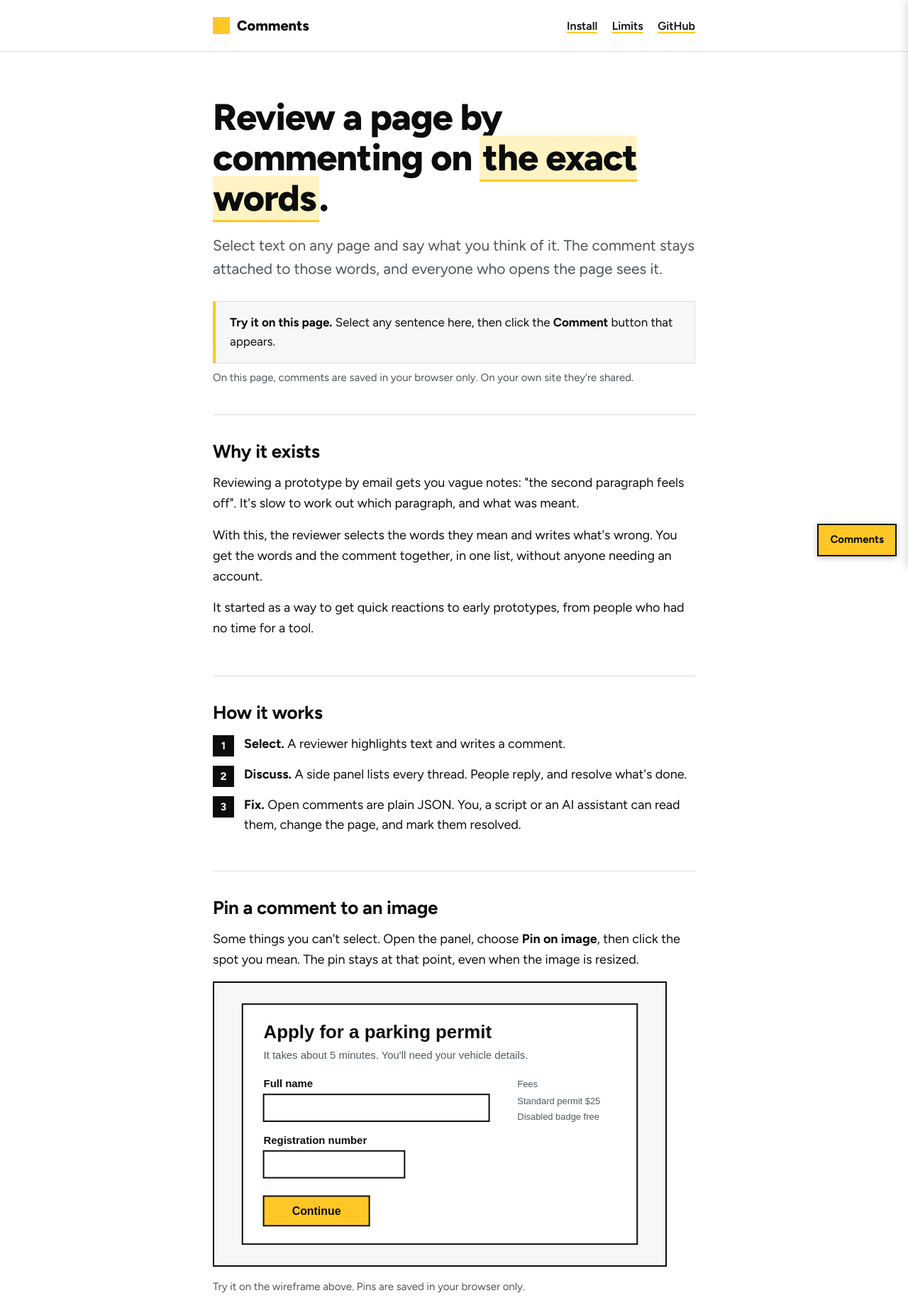
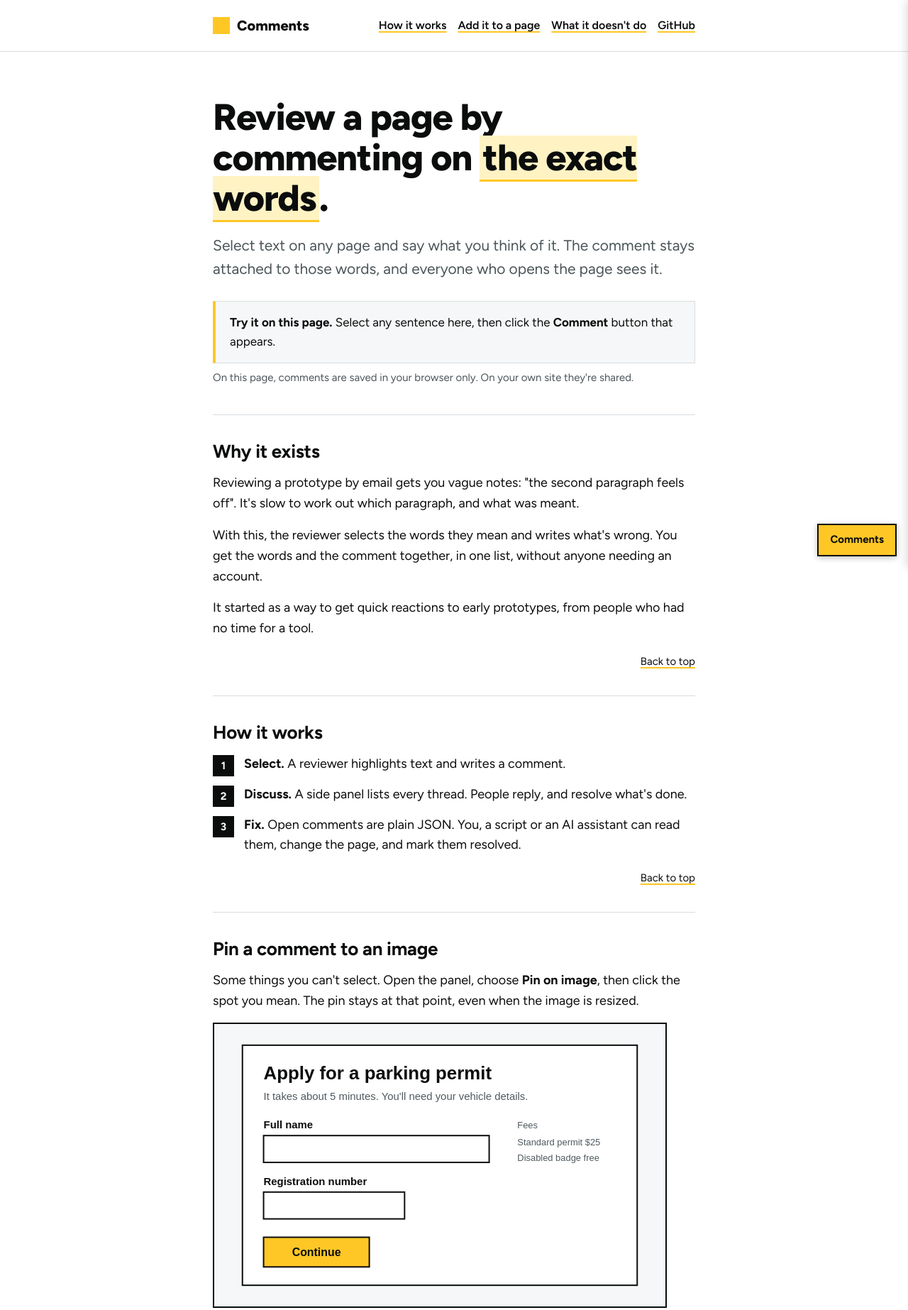
Before and after one commit to gavinwye/notis.gavinwye.com, a website: page site/index.html in a window 1280 px wide. Shown: the top 1846 px of the page at 71% size. Drawn offline with Linux system fonts and the light colour scheme.

Commit message:
Site: nav labels match the headings, and a back to top link on every section
Co-Authored-By: Claude Sonnet 5.5 <noreply@anthropic.com>
Claude-Session: https://claude.ai/code/session_01NFwn9QVqFSUsgDfbQNtENX

```diff
--- a/site/index.html
+++ b/site/index.html
@@ -28,8 +28,8 @@
   header .wrap { display:flex; justify-content:space-between; align-items:center; gap:16px; }
   .brand { font-weight:800; font-size:20px; text-decoration:none; color:var(--ink); display:flex; align-items:center; gap:10px; }
   .brand i { width:24px; height:24px; background:var(--markline); display:inline-block; }
-  nav { white-space:nowrap; }
-  nav a { margin-left:16px; font-size:16px; font-weight:600; }
+  nav { display:flex; flex-wrap:wrap; justify-content:flex-end; gap:4px 16px; }
+  nav a { white-space:nowrap; font-size:16px; font-weight:600; }
   nav a:hover { text-decoration:underline; }
   .hero { padding:64px 0 40px; }
   h1 { font-size:clamp(34px,6vw,52px); line-height:1.1; letter-spacing:-.02em; font-weight:800; margin:0 0 20px; }
@@ -54,16 +54,20 @@
   .cols div { background:var(--tint); border:1px solid var(--line); padding:16px 18px; }
   .cols h3 { margin:0 0 6px; font-size:18px; }
   .cols p { margin:0; font-size:16px; color:var(--muted); }
+  @media (max-width:560px) { header .wrap { flex-direction:column; align-items:flex-start; } nav { justify-content:flex-start; } }
+  .top { margin:20px 0 0; font-size:15px; text-align:right; }
+  section[id] { scroll-margin-top:16px; }
   footer { padding:28px 0 80px; border-top:1px solid var(--line); color:var(--muted); font-size:15px; }
 </style>
 </head>
-<body>
+<body id="top">
 <header>
   <div class="wrap">
     <a class="brand" href="/"><i aria-hidden="true"></i>Comments</a>
-    <nav>
-      <a href="#install">Install</a>
-      <a href="#limits">Limits</a>
+    <nav aria-label="On this page">
+      <a href="#how-it-works">How it works</a>
+      <a href="#add-it-to-a-page">Add it to a page</a>
+      <a href="#what-it-doesnt-do">What it doesn't do</a>
       <a href="https://github.com/gavinwye/comments.gavinwye.com">GitHub</a>
     </nav>
   </div>
@@ -77,38 +81,42 @@
     <p class="small">On this page, comments are saved in your browser only. On your own site they're shared.</p>
   </div>
 
-  <section>
+  <section id="why-it-exists">
     <h2>Why it exists</h2>
     <p>Reviewing a prototype by email gets you vague notes: "the second paragraph feels off". It's slow to work out which paragraph, and what was meant.</p>
     <p>With this, the reviewer selects the words they mean and writes what's wrong. You get the words and the comment together, in one list, without anyone needing an account.</p>
     <p>It started as a way to get quick reactions to early prototypes, from people who had no time for a tool.</p>
+    <p class="top"><a href="#top">Back to top</a></p>
   </section>
 
-  <section>
+  <section id="how-it-works">
     <h2>How it works</h2>
     <ol class="steps">
       <li><b>Select.</b> A reviewer highlights text and writes a comment.</li>
       <li><b>Discuss.</b> A side panel lists every thread. People reply, and resolve what's done.</li>
       <li><b>Fix.</b> Open comments are plain JSON. You, a script or an AI assistant can read them, change the page, and mark them resolved.</li>
     </ol>
+    <p class="top"><a href="#top">Back to top</a></p>
   </section>
 
-  <section>
+  <section id="pin-a-comment-to-an-image">
     <h2>Pin a comment to an image</h2>
     <p>Some things you can't select. Open the panel, choose <b>Pin on image</b>, then click the spot you mean. The pin stays at that point, even when the image is resized.</p>
     <p><img src="demo-form.svg" alt="Wireframe of a parking permit application form" width="640" height="400" style="max-width:100%;height:auto;border:2px solid var(--ink);display:block"></p>
     <p class="small">Try it on the wireframe above. Pins are saved in your browser only.</p>
+    <p class="top"><a href="#top">Back to top</a></p>
   </section>
 
-  <section id="install">
+  <section id="add-it-to-a-page">
     <h2>Add it to a page</h2>
     <p>One line before <code>&lt;/body&gt;</code>:</p>
     <pre><code>&lt;script src="/comments.js" defer&gt;&lt;/script&gt;</code></pre>
     <p>Comments are stored by a small serverless function in the same repo. Deploy it to Netlify, set an admin token, and you're done. There's no database and nothing to build.</p>
     <p><a href="https://github.com/gavinwye/comments.gavinwye.com#readme">Setup, options and the API are in the README.</a></p>
+    <p class="top"><a href="#top">Back to top</a></p>
   </section>
 
-  <section>
+  <section id="what-you-get">
     <h2>What you get</h2>
     <div class="cols">
       <div><h3>Anchored to text</h3><p>Comments find their words again when the page loads, and survive small edits.</p></div>
@@ -116,20 +124,22 @@
       <div><h3>No accounts</h3><p>People type a name. You decide who can load the page.</p></div>
       <div><h3>One file, no dependencies</h3><p>The widget injects its own styles. It works with any site, any framework.</p></div>
     </div>
+    <p class="top"><a href="#top">Back to top</a></p>
   </section>
 
-  <section id="limits">
+  <section id="what-it-doesnt-do">
     <h2>What it doesn't do</h2>
     <ul class="plain">
       <li><b>No sign-in.</b> Anyone who can load the page can comment. Put review copies behind a password or a preview URL.</li>
       <li><b>No notifications.</b> Nobody is emailed. You look at the panel or read the API.</li>
       <li><b>Not for busy pages.</b> It's built for a handful of reviewers, not a public comment section.</li>
     </ul>
+    <p class="top"><a href="#top">Back to top</a></p>
   </section>
 </main>
 
 <footer>
-  <div class="wrap">Made by <a href="https://gavinwye.com">Gavin Wye</a>. MIT licensed. <a href="https://github.com/gavinwye/comments.gavinwye.com">Source on GitHub</a>.</div>
+  <div class="wrap"><a href="#top">Back to top</a><br><br>Made by <a href="https://gavinwye.com">Gavin Wye</a>. MIT licensed. <a href="https://github.com/gavinwye/comments.gavinwye.com">Source on GitHub</a>.</div>
 </footer>
 
 <script>window.COMMENTS_CONFIG = { apiBase: null, pageId: "demo", root: "main" };</script>
```
